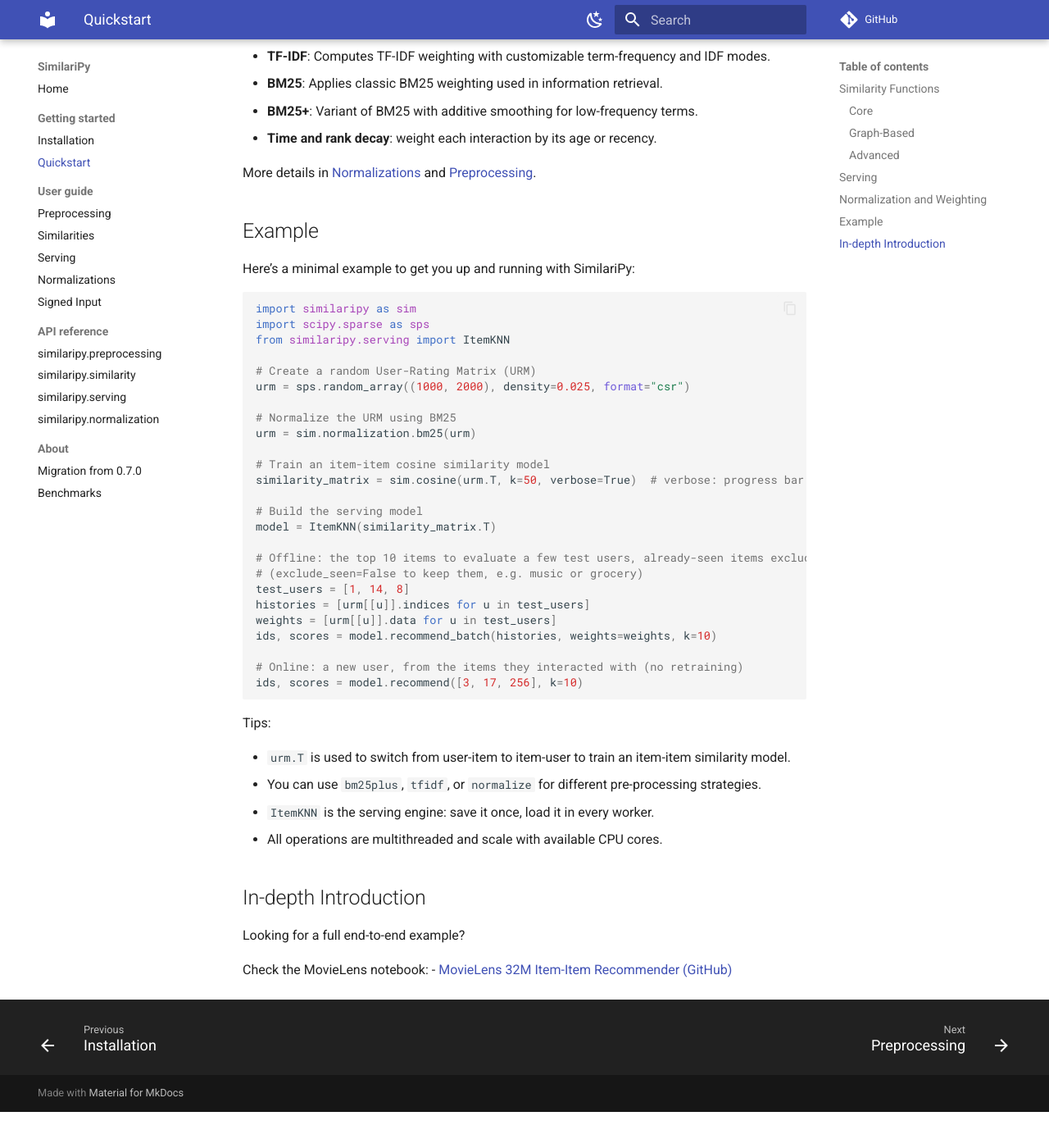
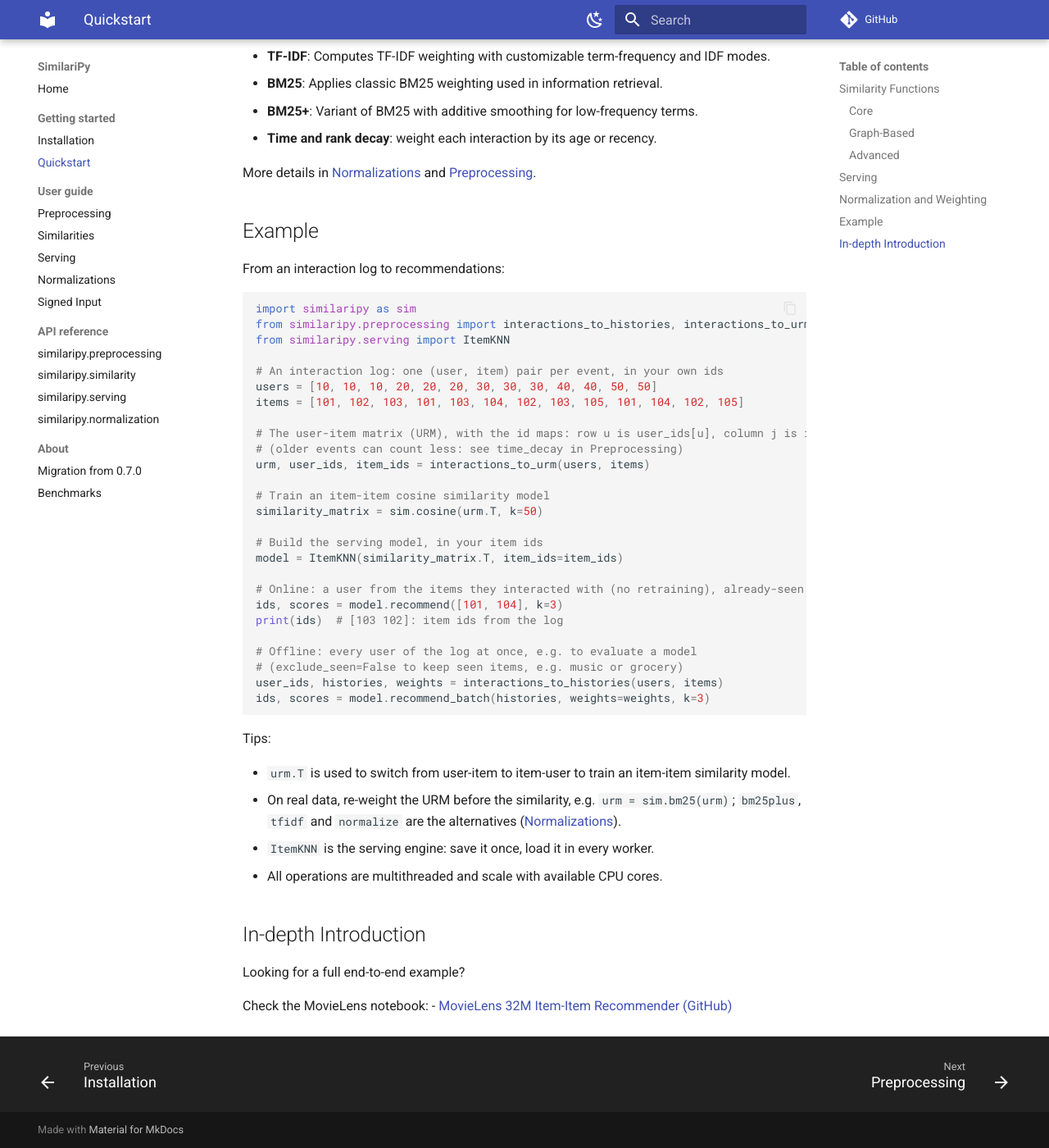
Before and after one commit to bogliosimone/similaripy, an MkDocs documentation site: the page built from docs/guide.md, in a window 1280 px wide and 1400 px high, scrolled down 1466 px. Shown: the whole window at 82% size. Built offline with MkDocs 1.6.1 and Material for MkDocs 9.7.7, drawn with Linux system fonts in a browser that asks for light colours; comment, search, counter and statistics services are not loaded; before the commit the page ends 2822 px from its top, so only the background shows below that.

Commit message:
Docs: Quickstart from an interaction log, CITATION.cff, rayon num_threads wording (D98, D99)
- README + guide Quickstart: a 13-event log -> interactions_to_urm ->
  cosine -> ItemKNN(item_ids=...) -> recommend / recommend_batch, in the
  log's ids. No BM25 in the toy snippet: its idf is negative for items seen
  by more than half the users (most items on 5 users); the guide's tip says
  to re-weight on real data.
- README + installation: free-threading sentence now says what rayon does
  (one shared pool, calls queue; num_threads=n = a pool per calling thread),
  not 0.7.0's OpenMP advice.
- index Guide list: + Preprocessing, + Benchmarks.
- CITATION.cff (software, concept DOI, no version so it never goes stale);
  README "How to cite" with the matching @software entry; LICENSE 2018-present.

````diff
--- a/docs/guide.md
+++ b/docs/guide.md
@@ -53,41 +53,42 @@
 
 ## Example
 
-Here’s a minimal example to get you up and running with SimilariPy:
+From an interaction log to recommendations:
 
 
 ```python
 import similaripy as sim
-import scipy.sparse as sps
+from similaripy.preprocessing import interactions_to_histories, interactions_to_urm
 from similaripy.serving import ItemKNN
 
-# Create a random User-Rating Matrix (URM)
-urm = sps.random_array((1000, 2000), density=0.025, format="csr")
+# An interaction log: one (user, item) pair per event, in your own ids
+users = [10, 10, 10, 20, 20, 20, 30, 30, 30, 40, 40, 50, 50]
+items = [101, 102, 103, 101, 103, 104, 102, 103, 105, 101, 104, 102, 105]
 
-# Normalize the URM using BM25
-urm = sim.normalization.bm25(urm)
+# The user-item matrix (URM), with the id maps: row u is user_ids[u], column j is item_ids[j]
+# (older events can count less: see time_decay in Preprocessing)
+urm, user_ids, item_ids = interactions_to_urm(users, items)
 
 # Train an item-item cosine similarity model
-similarity_matrix = sim.cosine(urm.T, k=50, verbose=True)  # verbose: progress bar
+similarity_matrix = sim.cosine(urm.T, k=50)
 
-# Build the serving model
-model = ItemKNN(similarity_matrix.T)
+# Build the serving model, in your item ids
+model = ItemKNN(similarity_matrix.T, item_ids=item_ids)
 
-# Offline: the top 10 items to evaluate a few test users, already-seen items excluded
-# (exclude_seen=False to keep them, e.g. music or grocery)
-test_users = [1, 14, 8]
-histories = [urm[[u]].indices for u in test_users]
-weights = [urm[[u]].data for u in test_users]
-ids, scores = model.recommend_batch(histories, weights=weights, k=10)
+# Online: a user from the items they interacted with (no retraining), already-seen items excluded
+ids, scores = model.recommend([101, 104], k=3)
+print(ids)  # [103 102]: item ids from the log
 
-# Online: a new user, from the items they interacted with (no retraining)
-ids, scores = model.recommend([3, 17, 256], k=10)
+# Offline: every user of the log at once, e.g. to evaluate a model
+# (exclude_seen=False to keep seen items, e.g. music or grocery)
+user_ids, histories, weights = interactions_to_histories(users, items)
+ids, scores = model.recommend_batch(histories, weights=weights, k=3)
 ```
 
 Tips:
 
 - `urm.T` is used to switch from user-item to item-user to train an item-item similarity model.
-- You can use `bm25plus`, `tfidf`, or `normalize` for different pre-processing strategies.
+- On real data, re-weight the URM before the similarity, e.g. `urm = sim.bm25(urm)`; `bm25plus`, `tfidf` and `normalize` are the alternatives ([Normalizations](normalization.md)).
 - `ItemKNN` is the serving engine: save it once, load it in every worker.
 - All operations are multithreaded and scale with available CPU cores.
 
````
Also changed, not shown: README.md (+25 -24 lines), docs/index.md (+2 -0 lines), docs/installation.md (+1 -1 lines), 2 other files.
